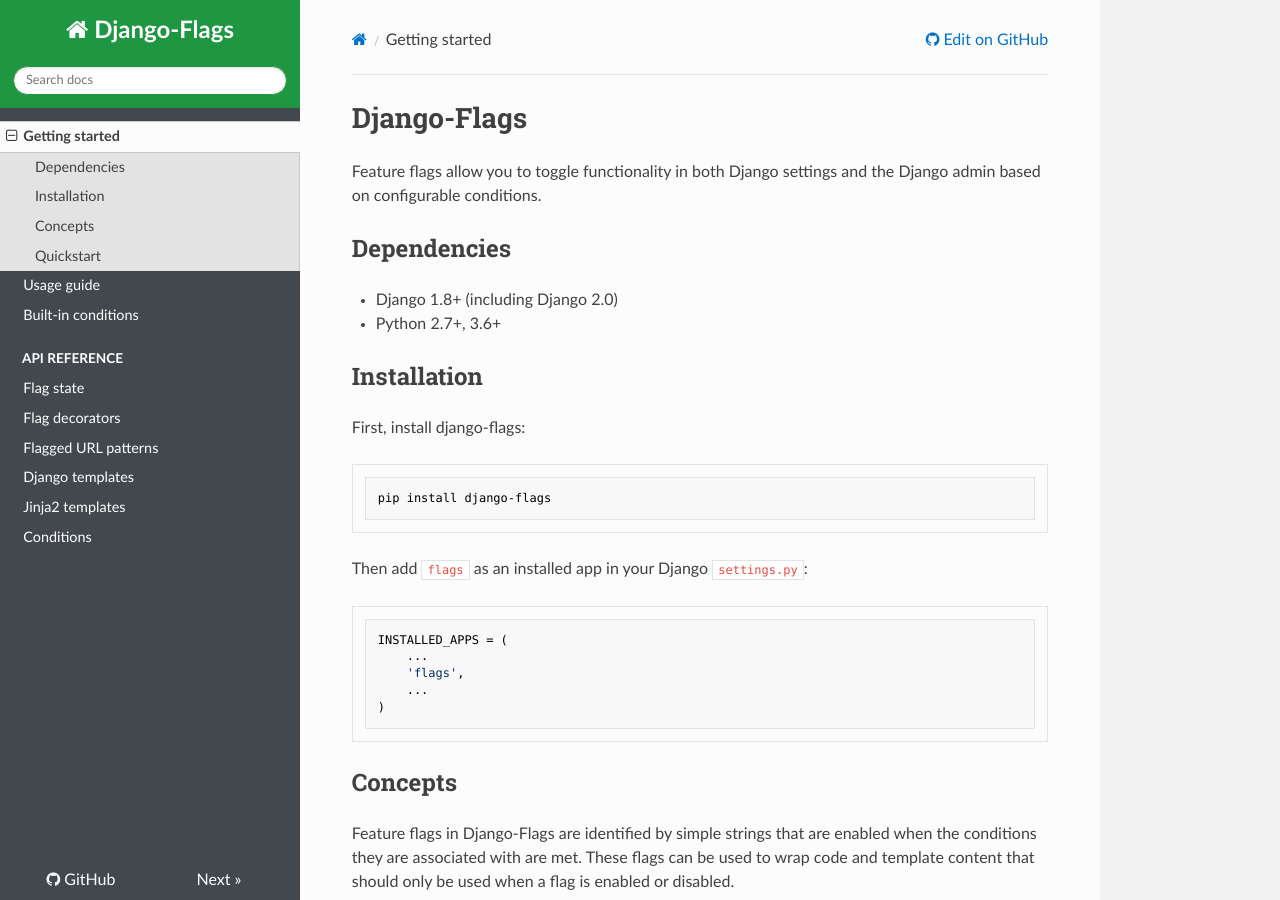
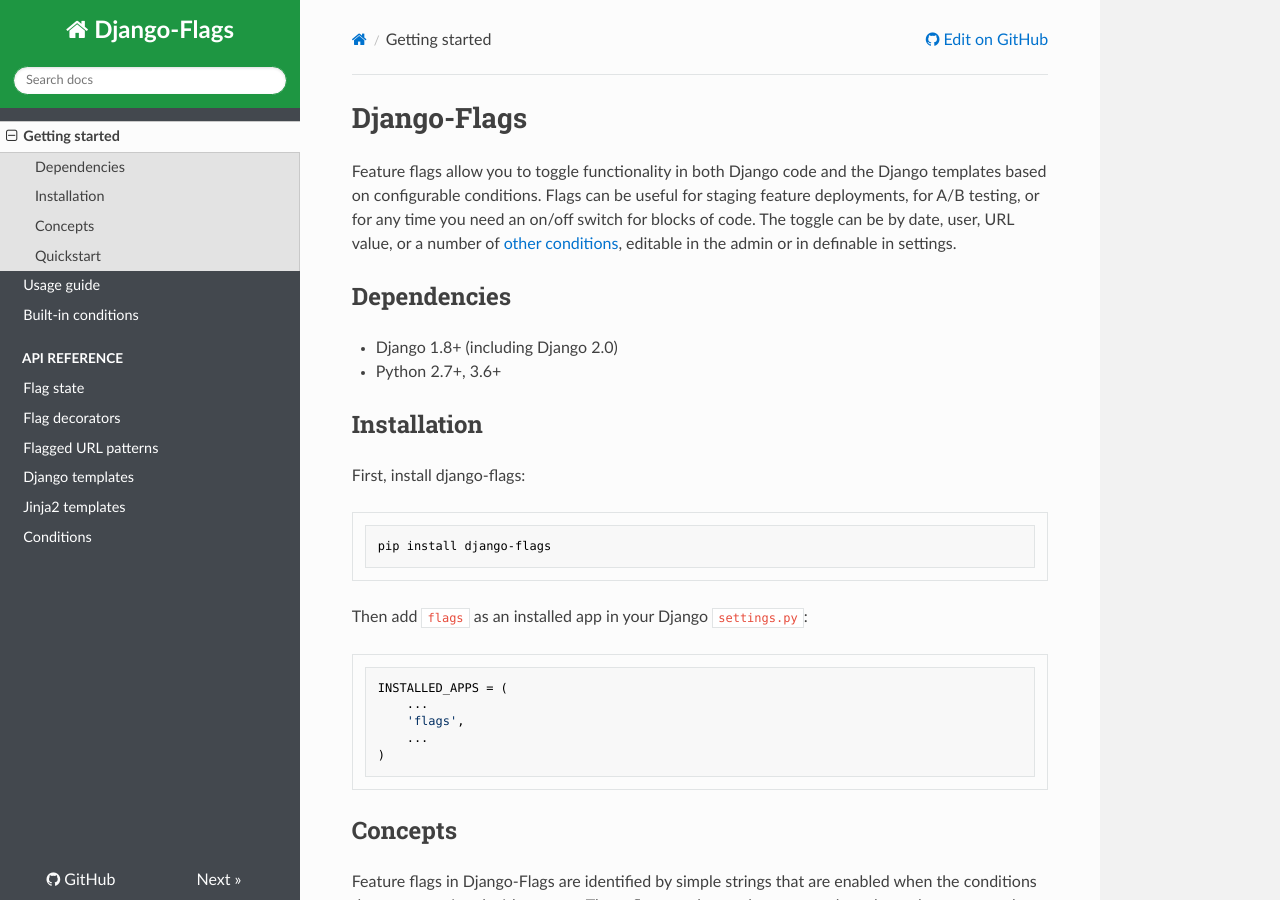
Before and after one commit to cfpb/django-flags, an MkDocs documentation site: the page built from docs/index.md, in a window 1280 px wide and 900 px high. Built offline with MkDocs 1.6.1, drawn with Linux system fonts in a browser that asks for light colours; nearby versions of some CDN libraries; old or Windows-style settings are respelled for this version of MkDocs.

```diff
--- a/docs/index.md
+++ b/docs/index.md
@@ -1,6 +1,6 @@
 # Django-Flags
 
-Feature flags allow you to toggle functionality in both Django settings and the Django admin based on configurable conditions.
+Feature flags allow you to toggle functionality in both Django code and the Django templates based on configurable conditions. Flags can be useful for staging feature deployments, for A/B testing, or for any time you need an on/off switch for blocks of code. The toggle can be by date, user, URL value, or a number of [other conditions](conditions), editable in the admin or in definable in settings.
 
 ## Dependencies
 
```
Also changed, not shown: docs/api/conditions.md (+1 -1 lines), docs/api/django.md (+1 -1 lines), docs/api/jinja2.md (+1 -1 lines), docs/conditions.md (+4 -0 lines).
